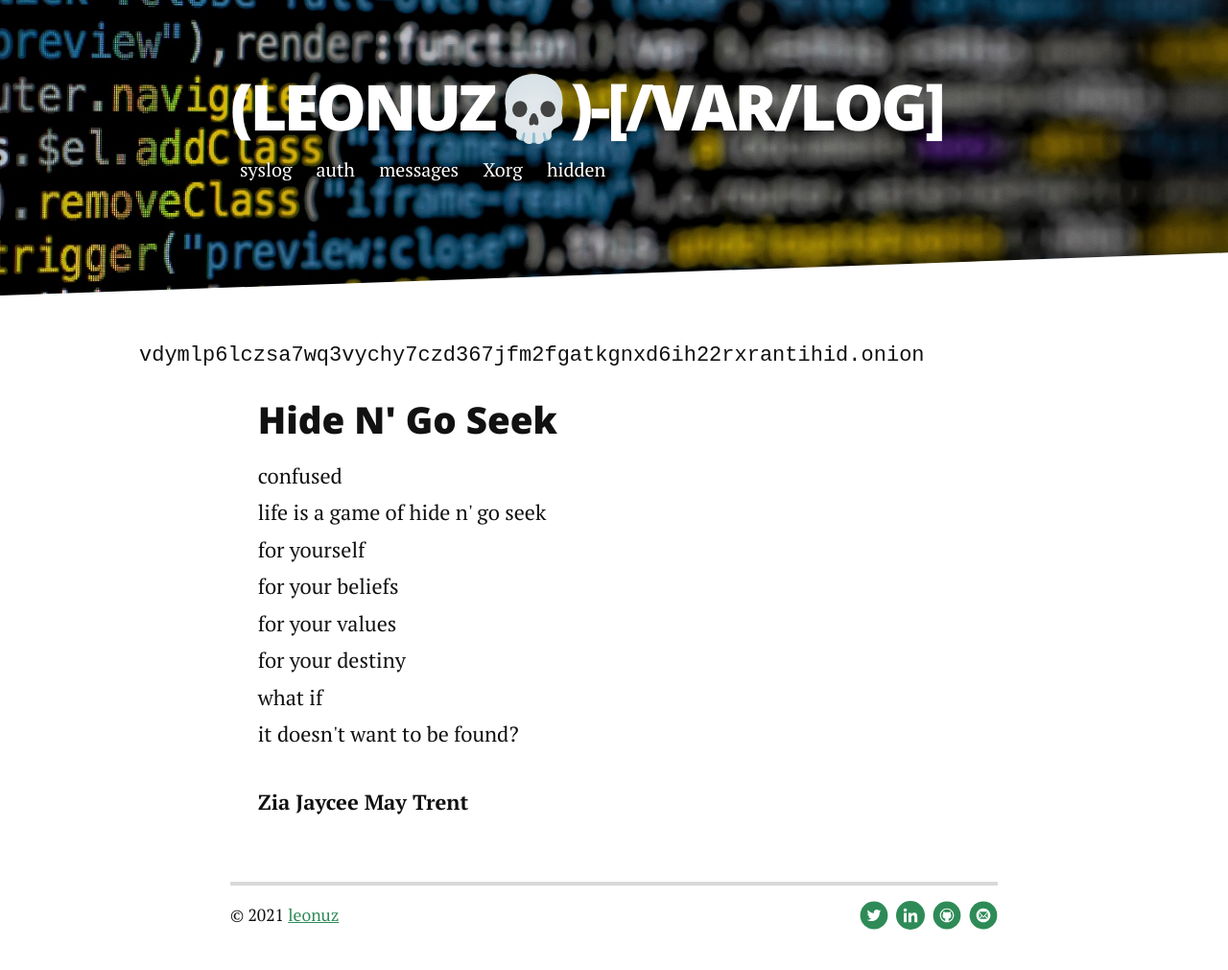
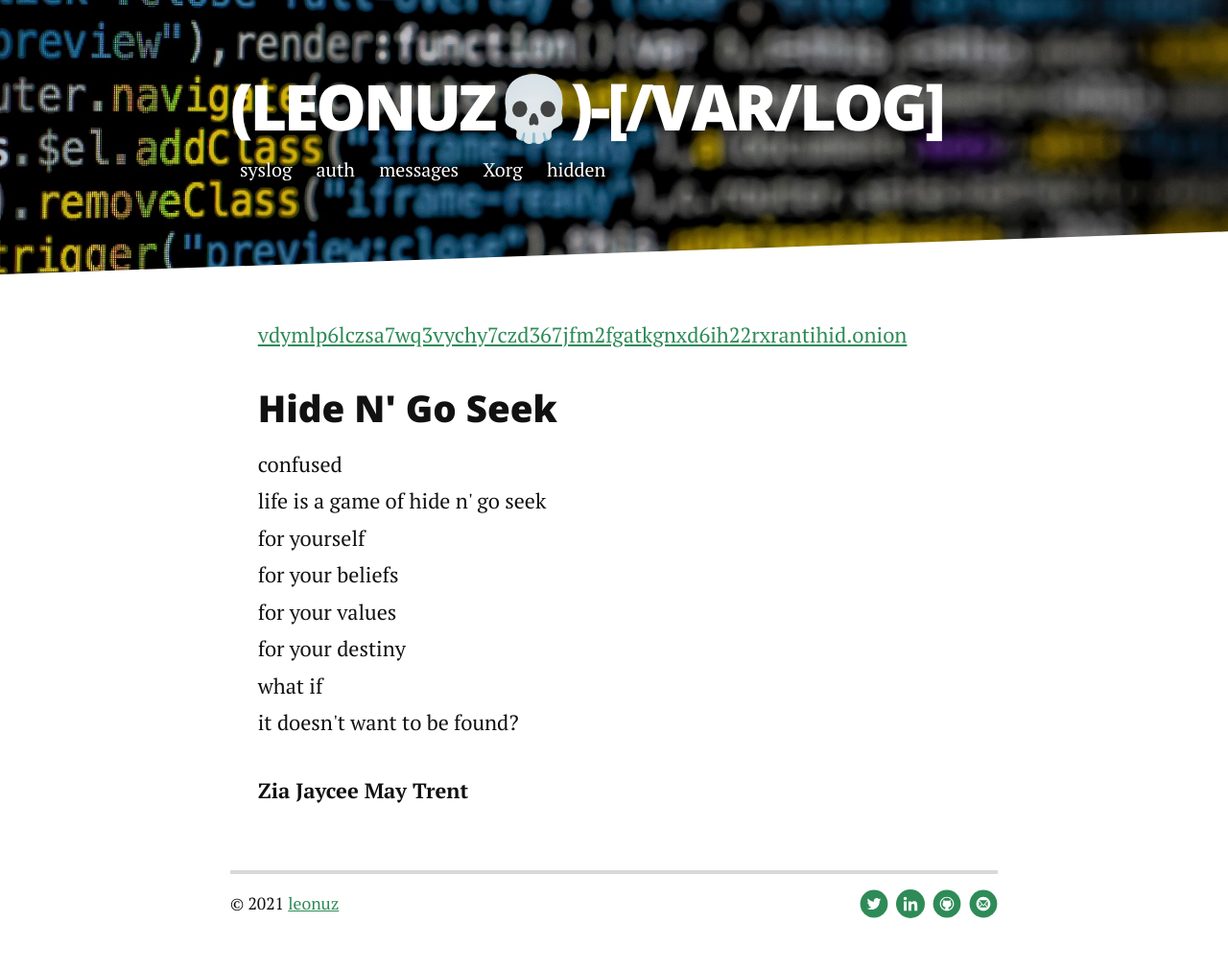
Before and after one commit to leonuz/leonuz.github.io, a Jekyll site: the page built from hidden.md, in a window 1280 px wide. Shown: the whole page at 96% size. Built offline with Jekyll 4.4.1, drawn with Linux system fonts in a browser that asks for light colours; nearby versions of some CDN libraries.

Commit message:
Minor changes

```diff
--- a/hidden.md
+++ b/hidden.md
@@ -5,8 +5,8 @@ title: hidden
 
 <div class="post">
 
-<pre><code><span class="hljs-selector-tag">vdymlp6lczsa7wq3vychy7czd367jfm2fgatkgnxd6ih22rxrantihid</span><span class="hljs-selector-class">.onion</span>
-</code></pre><h3 id="hide-n-go-seek">Hide N&#39; Go Seek</h3>
+<p><a href="http://vdymlp6lczsa7wq3vychy7czd367jfm2fgatkgnxd6ih22rxrantihid.onion">vdymlp6lczsa7wq3vychy7czd367jfm2fgatkgnxd6ih22rxrantihid.onion</a></p>
+<h3 id="hide-n-go-seek">Hide N&#39; Go Seek</h3>
 <p>confused<br>life is a game of hide n&#39; go seek<br>for yourself<br>for your beliefs<br>for your values<br>for your destiny<br>what if<br>it doesn&#39;t want to be found?  </p>
 <p><strong>Zia Jaycee May Trent</strong></p>
 
```
Also changed, not shown: README.md.
